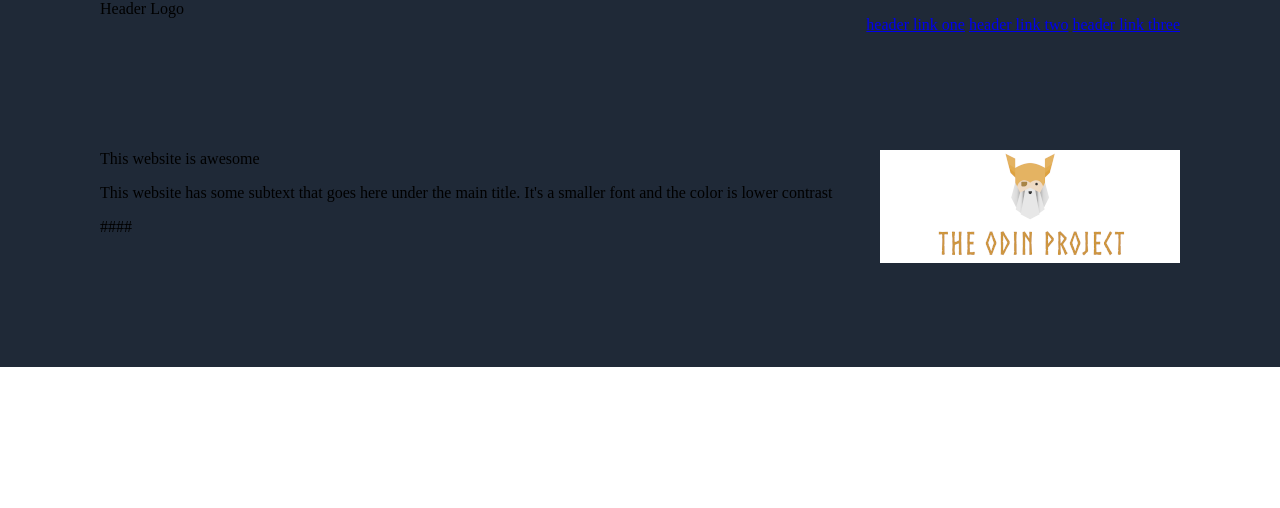
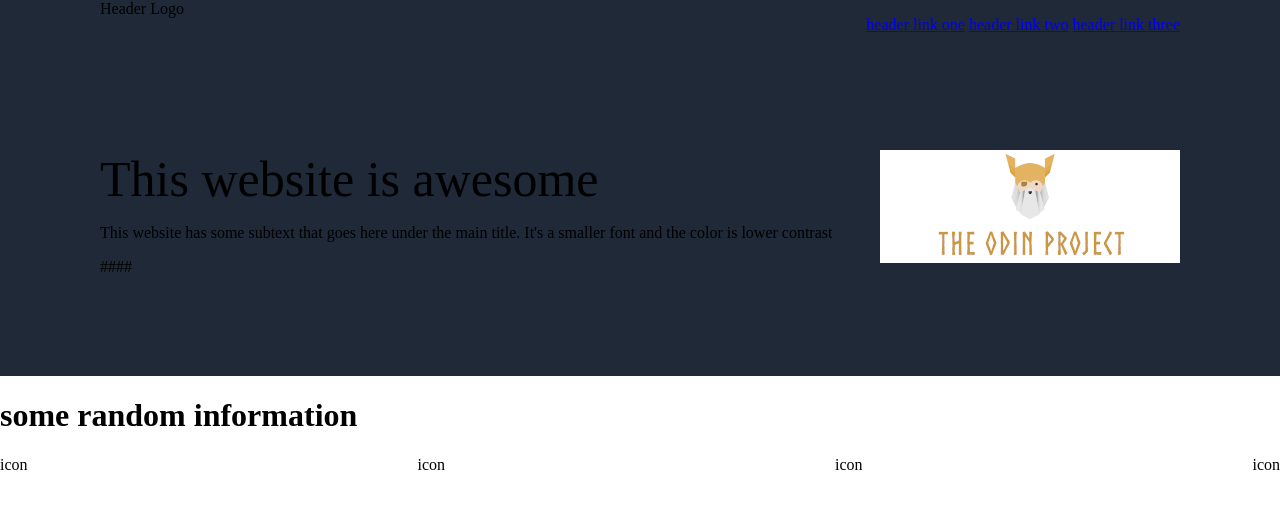
Before and after one commit to nicholasblocker/First-Flexbox-Webpage, a plain HTML site: page index.html in a window 1280 px wide. Drawn offline with Linux system fonts and the light colour scheme.

Commit message:
Cards in place

```diff
--- a/index.html
+++ b/index.html
@@ -28,13 +28,14 @@
             <div class="right-side">
                 <img src="./logo.png" alt="">
             </div>
-
-
-
-
-
-
-
+        </div>
+        <div class="texth"><h1>some random information</h1></div>
+        <div class="icons">
+            <div class="card1">icon</div>
+            <div class="card1">icon</div>
+            <div class="card1">icon</div>
+            <div class="card1">icon</div>
+        </div>
     </div>
 
 </body>
--- a/style.css
+++ b/style.css
@@ -1,10 +1,21 @@
+* {
+    box-sizing: border-box;
+}
+
+
 body {
     margin: 0;
     padding-left: ;
     padding-right: ;
+    display: flex;
+    flex-direction: column;
+
 }
 
 
+.first-box a {
+    font-size: 50px;
+}
 
 .header {
     display: flex;
@@ -31,3 +42,8 @@ body {
     flex-wrap: wrap;
     font-size: ;
 }
+
+.icons {
+    display: flex;
+    justify-content: space-between;
+}
```
